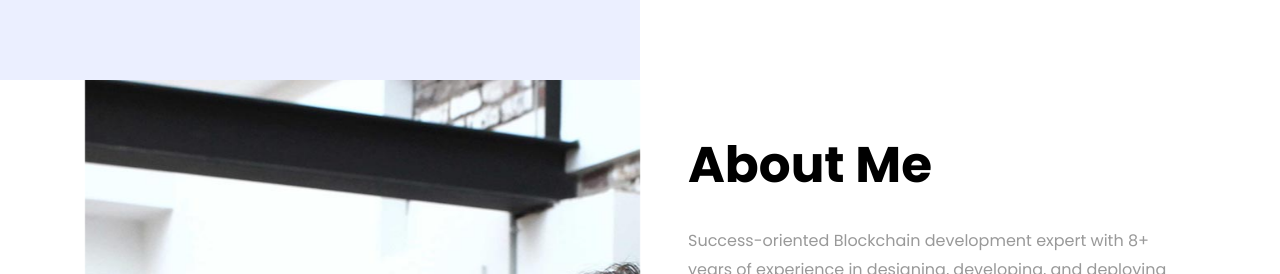
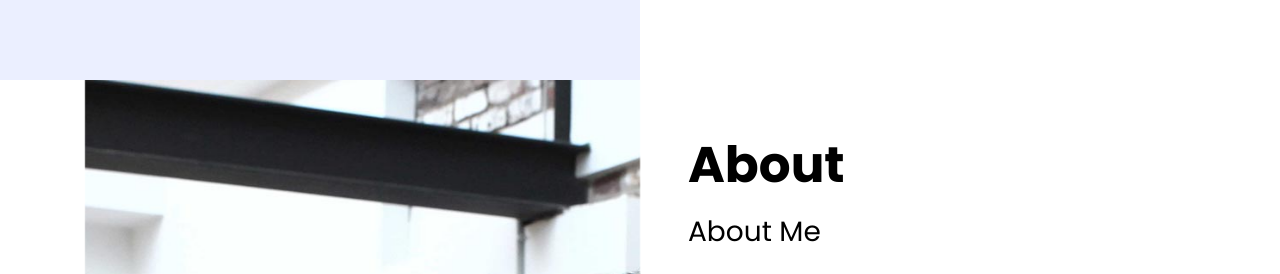
Before and after one commit to dream-423/Personal-Portfolio, a plain HTML site: page index.html in a window 1280 px wide. Shown: the part 720-994 px from the top of the page. Drawn offline with Linux system fonts and the light colour scheme; animation ran at ten frames a second; files whose address does not match are found by name.

Commit message:
fix: edit heading styles

```diff
--- a/index.html
+++ b/index.html
@@ -76,7 +76,7 @@
     		<div class="row d-flex no-gutters">
     			<div class="col-md-6 col-lg-6 d-flex">
     				<div class="img-about img d-flex align-items-stretch">
-    					<div class="overlay"></div>
+    					<p class="overlay"></p>
 	    				<div class="img d-flex align-self-stretch align-items-center" style="background-image:url(images/about.jpg);">
 	    				</div>
     				</div>
@@ -84,8 +84,8 @@
     			<div class="col-md-6 col-lg-6 pl-md-5 py-5">
     				<div class="row justify-content-start pb-3">
 		          <div class="col-md-12 heading-section ftco-animate">
-		          	<h1 class="big">About</h1>
-		            <h2 class="mb-4">About Me</h2>
+		          	<h2 class="big">About</h2>
+		            <h3 class="mb-4">About Me</h3>
 		            <p>Success-oriented Blockchain development expert with 8+ years of experience in designing, developing, and deploying decentralized applications, NFT-based games, and multi-chain DeFi solutions. Proven expertise in <b>smart contract development, game mechanics implementation, and scalable blockchain solutions.</b>  Known for clear and concise communication, fostering collaboration among team members, leading to a 15% improvement in project delivery timelines. Consistently staying updated with the
 						latest trends and advancements.
 						</p>
```
